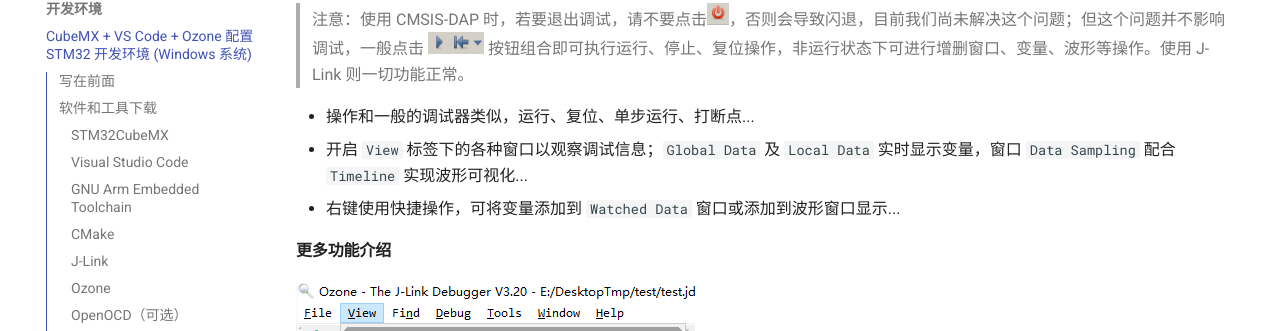
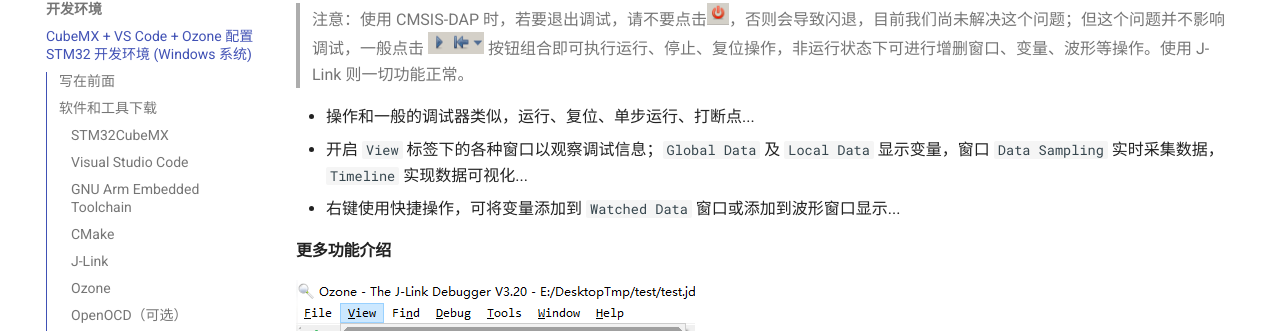
Before and after one commit to ZJU-HelloWorld/Wiki, an MkDocs documentation site: the page built from docs/开发环境/CubeMX+VSCode+Ozone配置STM32开发环境(Windows系统).md, in a window 1280 px wide and 900 px high, scrolled down 11338 px. Shown: the part 120-451 px from the top of the window. Built offline with MkDocs 1.6.1 and Material for MkDocs 9.7.7, drawn with Linux system fonts in a browser that asks for light colours; comment, search, counter and statistics services are not loaded.

Commit message:
Update CubeMX+VSCode+Ozone配置STM32开发环境(Windows系统).md

```diff
--- a/docs/开发环境/CubeMX+VSCode+Ozone配置STM32开发环境(Windows系统).md
+++ b/docs/开发环境/CubeMX+VSCode+Ozone配置STM32开发环境(Windows系统).md
@@ -268,7 +268,7 @@
 > 注意：使用 CMSIS-DAP 时，若要退出调试，请不要点击![icon00](CubeMX+VSCode+Ozone配置STM32开发环境(Windows系统).assets/icon00.png)，否则会导致闪退，目前我们尚未解决这个问题；但这个问题并不影响调试，一般点击 ![icon01](CubeMX+VSCode+Ozone配置STM32开发环境(Windows系统).assets/icon01.png) 按钮组合即可执行运行、停止、复位操作，非运行状态下可进行增删窗口、变量、波形等操作。使用 J-Link 则一切功能正常。
 
 * 操作和一般的调试器类似，运行、复位、单步运行、打断点...
-* 开启 `View` 标签下的各种窗口以观察调试信息；`Global Data` 及 `Local Data` 实时显示变量，窗口 `Data Sampling` 配合 `Timeline` 实现波形可视化...
+* 开启 `View` 标签下的各种窗口以观察调试信息；`Global Data` 及 `Local Data` 显示变量，窗口 `Data Sampling` 实时采集数据， `Timeline` 实现数据可视化...
 * 右键使用快捷操作，可将变量添加到 `Watched Data` 窗口或添加到波形窗口显示...
 
 #### 更多功能介绍
```
